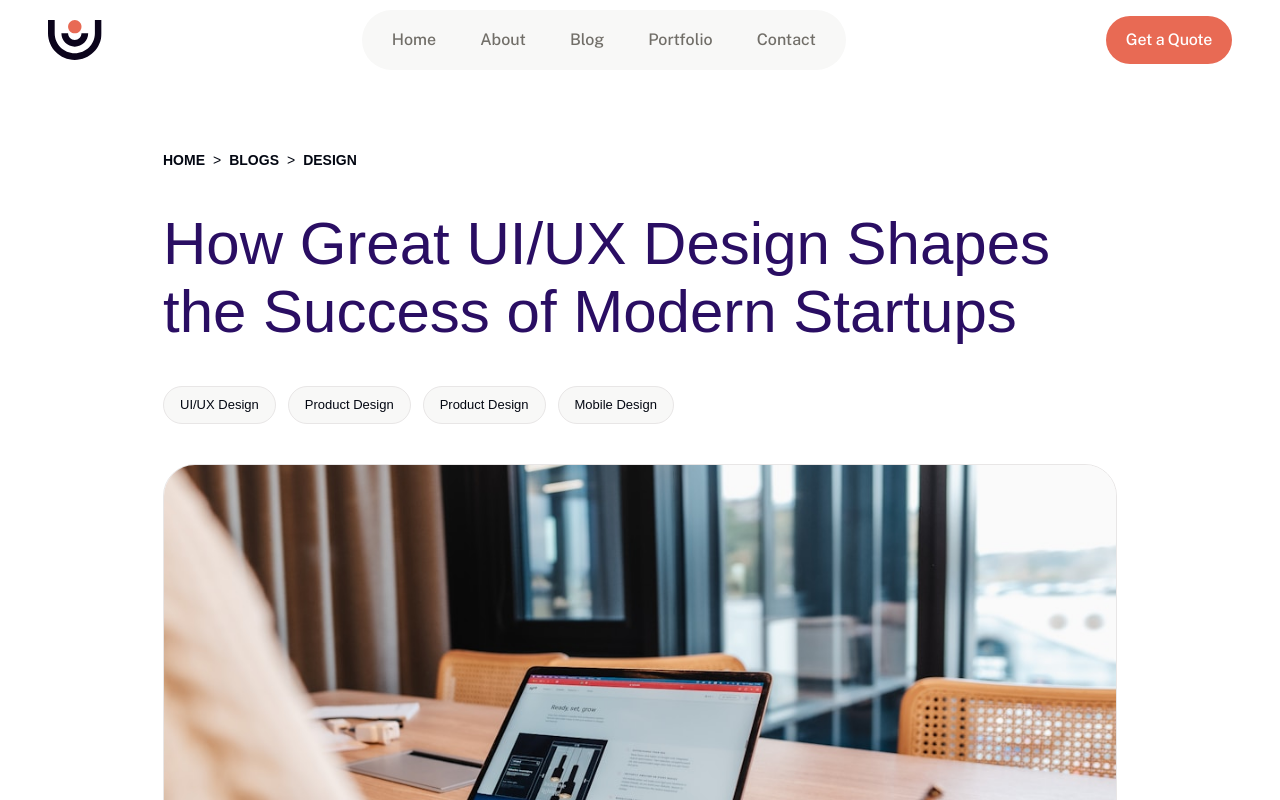
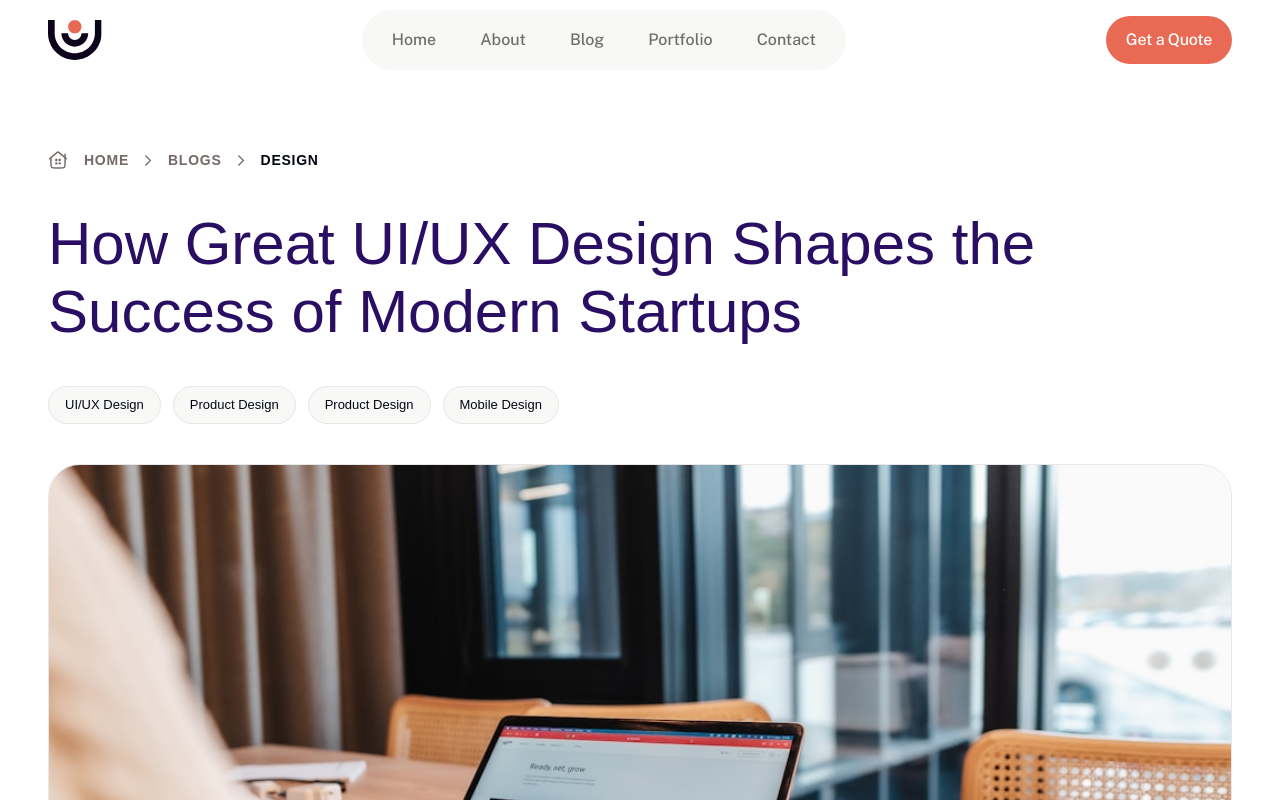
Before and after one commit to SparkStudio-Ltd/userlify, a Next.js app: page /blog/great-uiux-design-modern-startups in a window 1280 px wide. Shown: the top 800 px of the page. Built offline with nearby package versions, Linux system fonts and the light colour scheme; a web font is replaced by a local one.

Commit message:
feat: Add breadcrumb and home SVG icons, enhance BlogPost layout for improved navigation and aesthetics

```diff
--- a/src/app/blog/[slug]/page.tsx
+++ b/src/app/blog/[slug]/page.tsx
@@ -50,28 +50,47 @@ export default async function BlogPost({ params }: BlogPageProps) {
             <Header />
             <main className="w-full bg-white">
                 <div className="px-4 md:px-12 pt-24 md:pt-[150px] 2xl:pt-[216px] pb-16 md:pb-[120px]">
-                    <div className="max-w-[954px] mx-auto">
+                    <div className="max-w-[1472px] mx-auto">
                         <article className="flex flex-col gap-4 md:gap-10">
                             {/* Breadcrumb */}
-                            <nav className="flex items-center gap-2 text-[12px] md:text-sm">
+                            <nav className="w-full mx-auto flex items-center justify-start text-left gap-2 md:gap-4">
+                                <Image
+                                    src="/assets/icons/homeSvg.svg"
+                                    alt="Home"
+                                    width={20}
+                                    height={20}
+                                    className="w-[18px] h-[18px] md:w-[20px] md:h-[20px]"
+                                />
                                 <Link
                                     href="/"
-                                    className="text-[#030712] hover:text-[#EA7B69] transition-colors"
+                                    className="text-[#766A68] hover:text-[#030712] transition-colors tracking-[0.75px] text-[14px] leading-none"
                                     style={{ fontFamily: 'Public Sans, sans-serif', fontWeight: 700 }}
                                 >
                                     HOME
                                 </Link>
-                                <span className="text-[#030712]">&gt;</span>
+                                <Image
+                                    src="/assets/icons/breadcrumbVector.svg"
+                                    alt=""
+                                    width={7}
+                                    height={11}
+                                    aria-hidden="true"
+                                />
                                 <Link
                                     href="/blog"
-                                    className="text-[#030712] hover:text-[#EA7B69] transition-colors"
+                                    className="text-[#766A68] hover:text-[#030712] transition-colors tracking-[0.75px] text-[14px] leading-none"
                                     style={{ fontFamily: 'Public Sans, sans-serif', fontWeight: 700 }}
                                 >
                                     BLOGS
                                 </Link>
-                                <span className="text-[#030712]">&gt;</span>
+                                <Image
+                                    src="/assets/icons/breadcrumbVector.svg"
+                                    alt=""
+                                    width={7}
+                                    height={11}
+                                    aria-hidden="true"
+                                />
                                 <span
-                                    className="text-[#030712] uppercase"
+                                    className="text-[#030712] uppercase tracking-[0.75px] text-[14px] leading-none"
                                     style={{ fontFamily: 'Public Sans, sans-serif', fontWeight: 700 }}
                                 >
                                     DESIGN
@@ -110,8 +129,9 @@ export default async function BlogPost({ params }: BlogPageProps) {
                                 />
                             </div>
 
+
                             {/* Author & Read Time */}
-                            <div className="flex items-center justify-between">
+                            <div className="w-full max-w-[960px] mx-auto flex items-center justify-between">
                                 {/* Author */}
                                 <div className="flex items-center gap-2 md:gap-4">
                                     <div className="relative w-8 h-8 md:w-12 md:h-12 rounded-full overflow-hidden">
@@ -143,6 +163,7 @@ export default async function BlogPost({ params }: BlogPageProps) {
                             </div>
 
                             {/* Content Sections */}
+                            <div className="w-full max-w-[960px] mx-auto flex flex-col gap-4 md:gap-10">
                                 {post.content.sections.map((section, index) => {
                                     // Render based on section type
                                     switch (section.type) {
@@ -222,9 +243,10 @@ export default async function BlogPost({ params }: BlogPageProps) {
                                             return null;
                                     }
                                 })}
+                            </div>
 
                             {/* Author & Share Cards */}
-                            <div className="grid grid-cols-1 md:grid-cols-5 items-stretch gap-5 md:gap-8 mt-5 md:mt-10">
+                            <div className="w-full max-w-[960px] mx-auto grid grid-cols-1 md:grid-cols-5 items-stretch gap-5 md:gap-8 mt-5 md:mt-10">
                                 {/* Author Card - 60% (3 columns) */}
                                 <div className="h-full md:col-span-3">
                                     <AuthorCard
@@ -240,6 +262,7 @@ export default async function BlogPost({ params }: BlogPageProps) {
                                     <ShareCard blogUrl={blogUrl} title={post.title} />
                                 </div>
                             </div>
+
                         </article>
                     </div>
                 </div>
```
Also changed, not shown: public/assets/icons/breadcrumbVector.svg (added), public/assets/icons/homeSvg.svg (added). Lines whose indentation alone changed are shown as unchanged.
